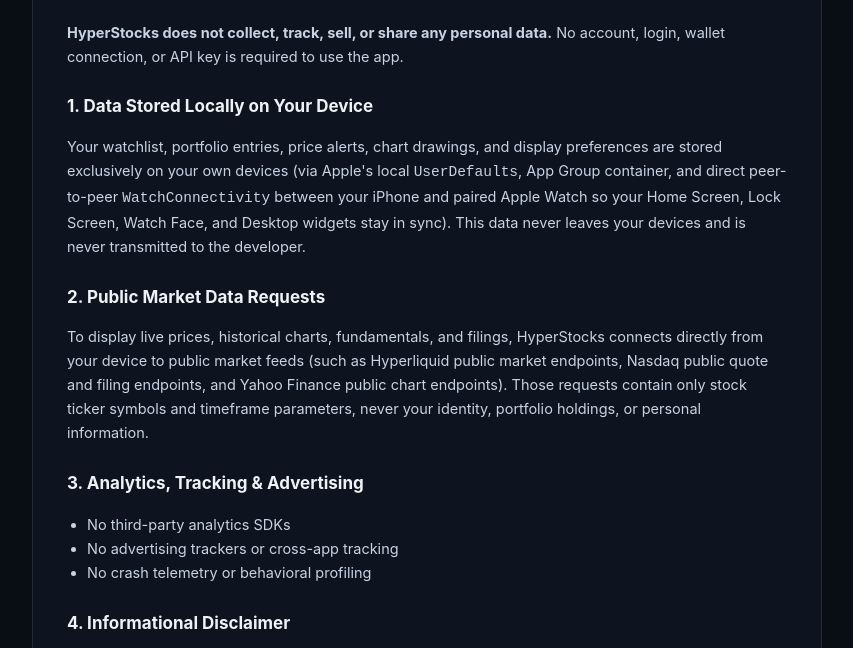
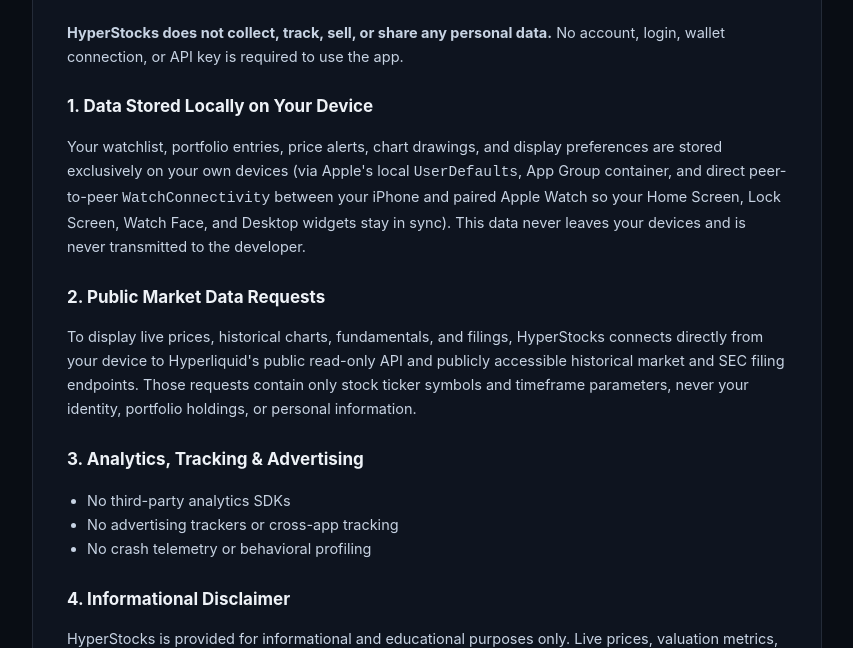
Before and after one commit to MJQSK/hyperstocks-site, a plain HTML site: page privacy.html in a window 1280 px wide. Shown: the part 150-798 px from the top of the page, without its empty margins (213-1066 px from the left). Drawn offline with Linux system fonts and the light colour scheme.

Commit message:
Align public market API wording in Privacy Policy

```diff
--- a/privacy.html
+++ b/privacy.html
@@ -43,7 +43,7 @@
     <p>Your watchlist, portfolio entries, price alerts, chart drawings, and display preferences are stored exclusively on your own devices (via Apple's local <code>UserDefaults</code>, App Group container, and direct peer-to-peer <code>WatchConnectivity</code> between your iPhone and paired Apple Watch so your Home Screen, Lock Screen, Watch Face, and Desktop widgets stay in sync). This data never leaves your devices and is never transmitted to the developer.</p>
 
     <h2>2. Public Market Data Requests</h2>
-    <p>To display live prices, historical charts, fundamentals, and filings, HyperStocks connects directly from your device to public market feeds (such as Hyperliquid public market endpoints, Nasdaq public quote and filing endpoints, and Yahoo Finance public chart endpoints). Those requests contain only stock ticker symbols and timeframe parameters, never your identity, portfolio holdings, or personal information.</p>
+    <p>To display live prices, historical charts, fundamentals, and filings, HyperStocks connects directly from your device to Hyperliquid's public read-only API and publicly accessible historical market and SEC filing endpoints. Those requests contain only stock ticker symbols and timeframe parameters, never your identity, portfolio holdings, or personal information.</p>
 
     <h2>3. Analytics, Tracking &amp; Advertising</h2>
     <ul>
```
